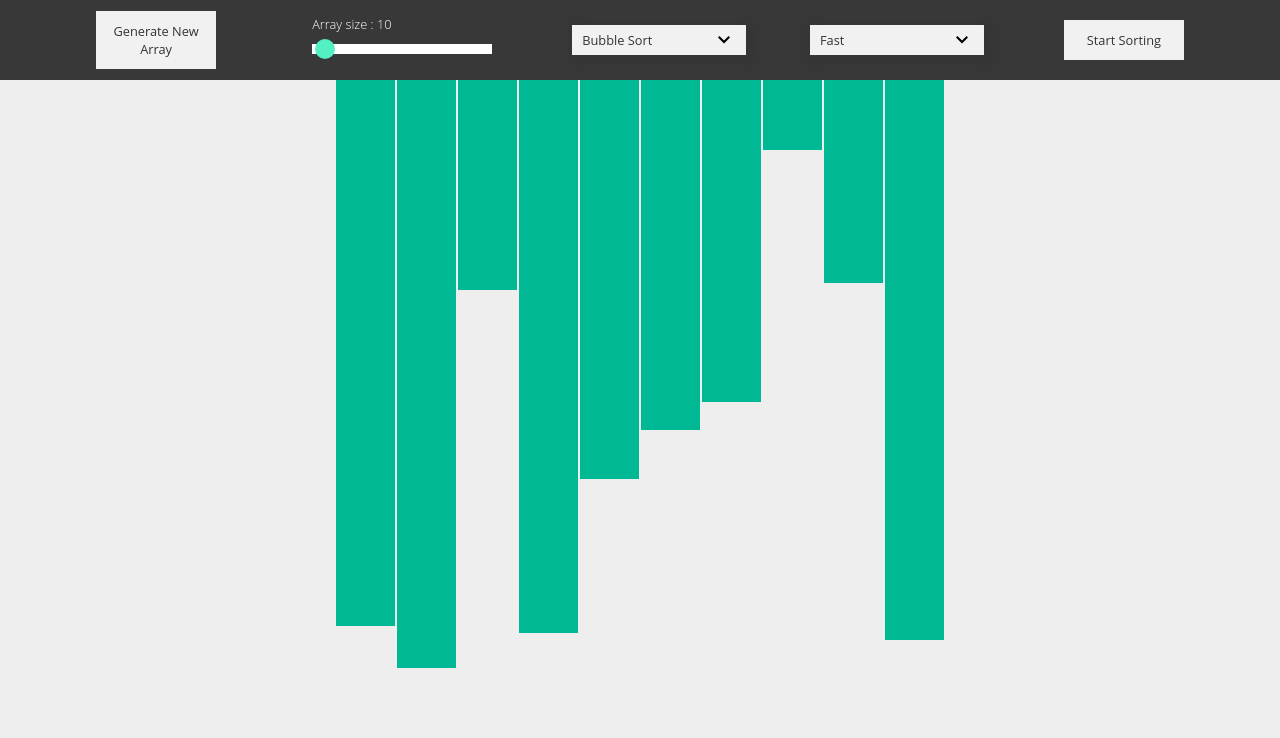
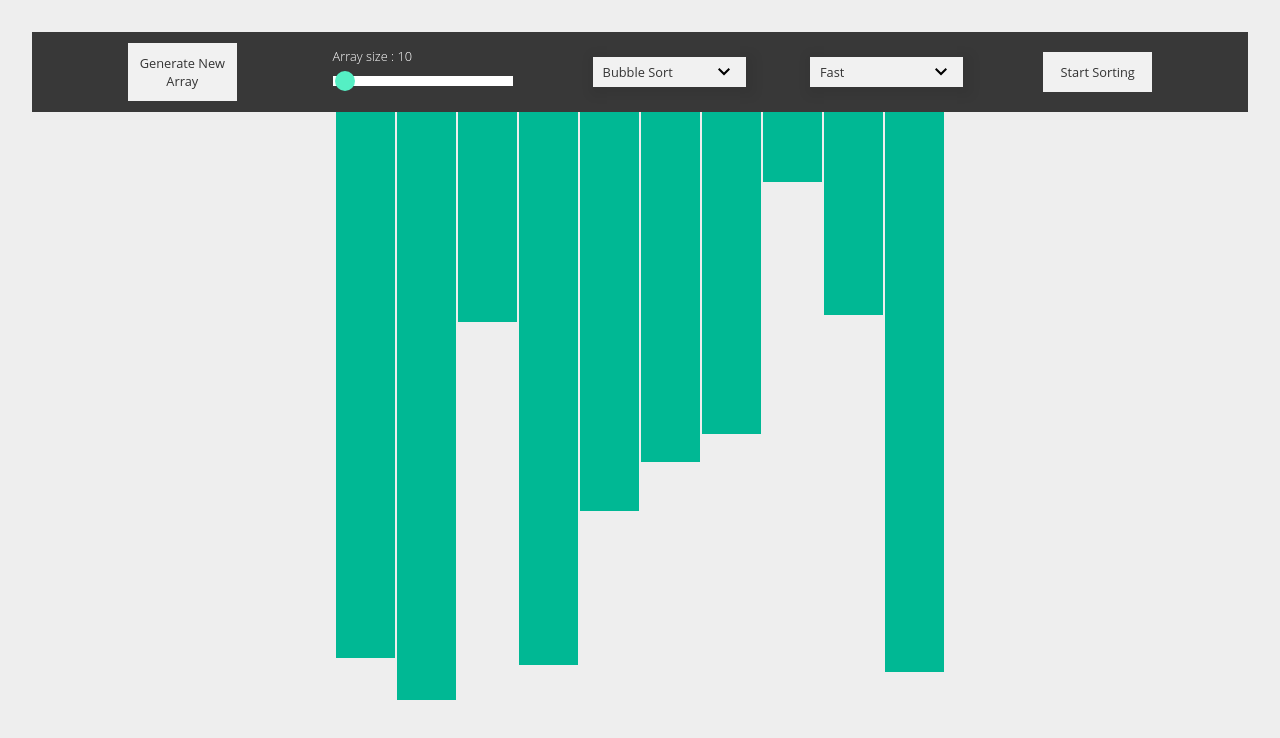
Before and after one commit to darkluminance/portfolio-redesign-nextjs, a Next.js app: page /project-releases/sorting-visualizer in a window 1280 px wide. Shown: the top 738 px of the page. Built offline with nearby package versions, Linux system fonts and the light colour scheme.

Commit message:
Update sorting.css

```diff
--- a/src/pages/sorting.css
+++ b/src/pages/sorting.css
@@ -1,4 +1,4 @@
-body {
+.sorting {
 	margin: 0;
 	padding: 0;
 	background-color: #eee !important;
```
